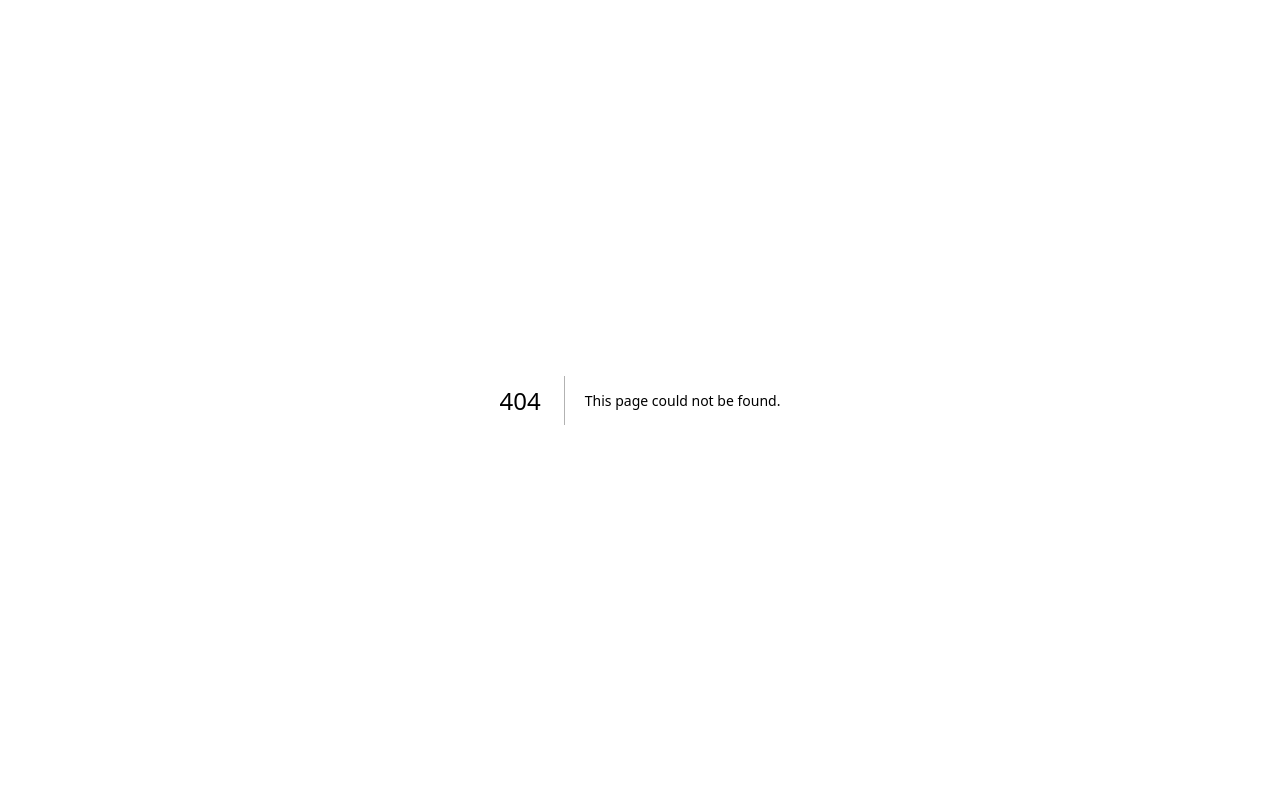
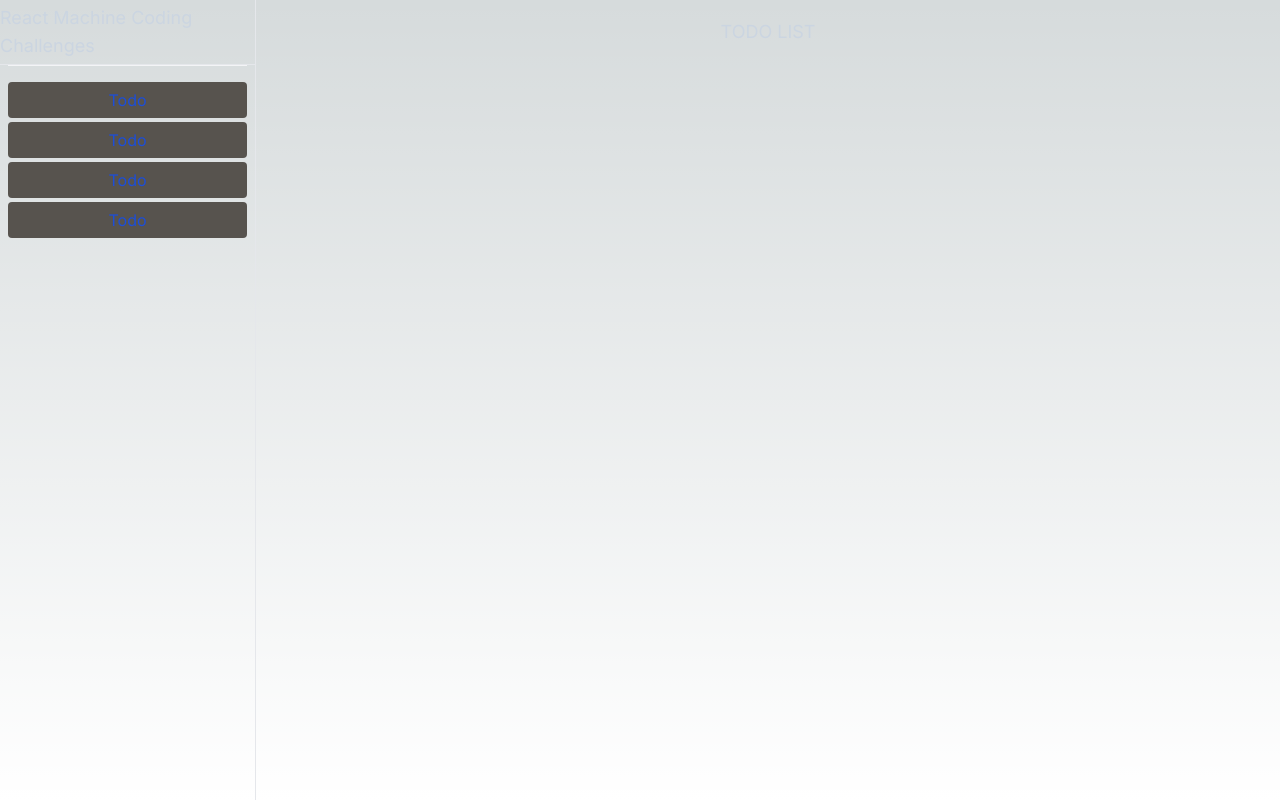
Before and after one commit to Surya-Thombare/react-machine-coding, a Next.js app: page /react-machine-coding/todo in a window 1280 px wide. Before the commit this address had no page. Built offline with nearby package versions, Linux system fonts and the light colour scheme.

Commit message:
sidebar p2 and todo page

```diff
--- a/app/react-machine-coding/layout.tsx
+++ b/app/react-machine-coding/layout.tsx
@@ -6,11 +6,12 @@ export default function Layout({
   children: React.ReactNode;
 }) {
   return (
-    <section>
+    <div className="flex ">
       {/* Include shared UI here e.g. a header or sidebar */}
-      <Sidebar></Sidebar>
-
-      {children}
-    </section>
+      <div className="w-1/5">
+        <Sidebar />
+      </div>
+      <div className="flex w-4/5 justify-center">{children}</div>
+    </div>
   );
 }
--- /dev/null
+++ b/app/react-machine-coding/todo/page.tsx
@@ -0,0 +1,16 @@
+import React from "react";
+
+const Page = () => {
+  return (
+    <div className="text-slate-300	">
+      <div className="inline-flex h-16 w-full items-center justify-center">
+        <span className="grid h-10 w-full place-content-center rounded-lg bg-dark-100 text-lg text-slate-300	">
+          TODO LIST
+        </span>
+      </div>
+      <div className="inline-flex h-16 w-full items-center justify-center"></div>
+    </div>
+  );
+};
+
+export default Page;
--- a/components/Sidebar.tsx
+++ b/components/Sidebar.tsx
@@ -1,9 +1,10 @@
+import Link from "next/link";
 import React from "react";
 
 const Sidebar = () => {
   return (
     <>
-      <div className="flex h-screen w-1/5 flex-col justify-between border-e bg-dark">
+      <div className="flex h-screen w-full flex-col justify-between border-e bg-dark">
         <div>
           <div className="inline-flex h-16 w-full items-center justify-center">
             <span className="grid h-10 w-full place-content-center rounded-lg bg-dark-100 text-lg text-slate-300	">
@@ -13,121 +14,50 @@ const Sidebar = () => {
 
           <div className="border-t border-dark-100">
             <div className="px-2">
-              <div className="py-4">
-                <a
-                  href=""
-                  className="t group relative flex justify-center rounded bg-blue-50 px-2 py-1.5 text-blue-700"
-                >
-                  Slider
-                  <span className="absolute start-full top-1/2 ms-4 -translate-y-1/2 rounded bg-gray-900 px-2 py-1.5 text-xs font-medium text-white opacity-0 group-hover:opacity-100">
-                    General
-                  </span>
-                </a>
-              </div>
-
               <ul className="space-y-1 border-t border-gray-100 pt-4">
                 <li>
-                  <a
-                    href=""
-                    className="group relative flex justify-center rounded px-2 py-1.5 text-gray-500 hover:bg-gray-50 hover:text-gray-700"
+                  <Link
+                    href="/react-machine-coding/todo"
+                    className="t group relative flex justify-center rounded bg-stone-600 px-2 py-1.5 text-blue-700"
                   >
-                    <svg
-                      xmlns="http://www.w3.org/2000/svg"
-                      className="h-5 w-5 opacity-75"
-                      fill="none"
-                      viewBox="0 0 24 24"
-                      stroke="currentColor"
-                      stroke-width="2"
-                    >
-                      <path
-                        stroke-linecap="round"
-                        stroke-linejoin="round"
-                        d="M17 20h5v-2a3 3 0 00-5.356-1.857M17 20H7m10 0v-2c0-.656-.126-1.283-.356-1.857M7 20H2v-2a3 3 0 015.356-1.857M7 20v-2c0-.656.126-1.283.356-1.857m0 0a5.002 5.002 0 019.288 0M15 7a3 3 0 11-6 0 3 3 0 016 0zm6 3a2 2 0 11-4 0 2 2 0 014 0zM7 10a2 2 0 11-4 0 2 2 0 014 0z"
-                      />
-                    </svg>
-
+                    Todo
                     <span className="absolute start-full top-1/2 ms-4 -translate-y-1/2 rounded bg-gray-900 px-2 py-1.5 text-xs font-medium text-white opacity-0 group-hover:opacity-100">
-                      Teams
+                      General
                     </span>
-                  </a>
+                  </Link>
                 </li>
-
                 <li>
-                  <a
-                    href=""
-                    className="group relative flex justify-center rounded px-2 py-1.5 text-gray-500 hover:bg-gray-50 hover:text-gray-700"
+                  <Link
+                    href="/react-machine-coding/todo"
+                    className="t group relative flex justify-center rounded bg-stone-600 px-2 py-1.5 text-blue-700"
                   >
-                    <svg
-                      xmlns="http://www.w3.org/2000/svg"
-                      className="h-5 w-5 opacity-75"
-                      fill="none"
-                      viewBox="0 0 24 24"
-                      stroke="currentColor"
-                      stroke-width="2"
-                    >
-                      <path
-                        stroke-linecap="round"
-                        stroke-linejoin="round"
-                        d="M3 10h18M7 15h1m4 0h1m-7 4h12a3 3 0 003-3V8a3 3 0 00-3-3H6a3 3 0 00-3 3v8a3 3 0 003 3z"
-                      />
-                    </svg>
-
+                    Todo
                     <span className="absolute start-full top-1/2 ms-4 -translate-y-1/2 rounded bg-gray-900 px-2 py-1.5 text-xs font-medium text-white opacity-0 group-hover:opacity-100">
-                      Billing
+                      General
                     </span>
-                  </a>
+                  </Link>
                 </li>
-
                 <li>
-                  <a
-                    href=""
-                    className="group relative flex justify-center rounded px-2 py-1.5 text-gray-500 hover:bg-gray-50 hover:text-gray-700"
+                  <Link
+                    href="/react-machine-coding/todo"
+                    className="t group relative flex justify-center rounded bg-stone-600 px-2 py-1.5 text-blue-700"
                   >
-                    <svg
-                      xmlns="http://www.w3.org/2000/svg"
-                      className="h-5 w-5 opacity-75"
-                      fill="none"
-                      viewBox="0 0 24 24"
-                      stroke="currentColor"
-                      stroke-width="2"
-                    >
-                      <path
-                        stroke-linecap="round"
-                        stroke-linejoin="round"
-                        d="M9 7h6m0 10v-3m-3 3h.01M9 17h.01M9 14h.01M12 14h.01M15 11h.01M12 11h.01M9 11h.01M7 21h10a2 2 0 002-2V5a2 2 0 00-2-2H7a2 2 0 00-2 2v14a2 2 0 002 2z"
-                      />
-                    </svg>
-
+                    Todo
                     <span className="absolute start-full top-1/2 ms-4 -translate-y-1/2 rounded bg-gray-900 px-2 py-1.5 text-xs font-medium text-white opacity-0 group-hover:opacity-100">
-                      Invoices
+                      General
                     </span>
-                  </a>
+                  </Link>
                 </li>
-
                 <li>
-                  <a
-                    href=""
-                    className="group relative flex justify-center rounded px-2 py-1.5 text-gray-500 hover:bg-gray-50 hover:text-gray-700"
+                  <Link
+                    href="/react-machine-coding/todo"
+                    className="t group relative flex justify-center rounded bg-stone-600 px-2 py-1.5 text-blue-700"
                   >
-                    <svg
-                      xmlns="http://www.w3.org/2000/svg"
-                      className="h-5 w-5 opacity-75"
-                      fill="none"
-                      viewBox="0 0 24 24"
-                      stroke="currentColor"
-                      stroke-width="2"
-                    >
-                      <path
-                        stroke-linecap="round"
-                        stroke-linejoin="round"
-                        d="M16 7a4 4 0 11-8 0 4 4 0 018 0zM12 14a7 7 0 00-7 7h14a7 7 0 00-7-7z"
-                      />
-                    </svg>
-
+                    Todo
                     <span className="absolute start-full top-1/2 ms-4 -translate-y-1/2 rounded bg-gray-900 px-2 py-1.5 text-xs font-medium text-white opacity-0 group-hover:opacity-100">
-                      Account
+                      General
                     </span>
-                  </a>
+                  </Link>
                 </li>
               </ul>
             </div>
```
